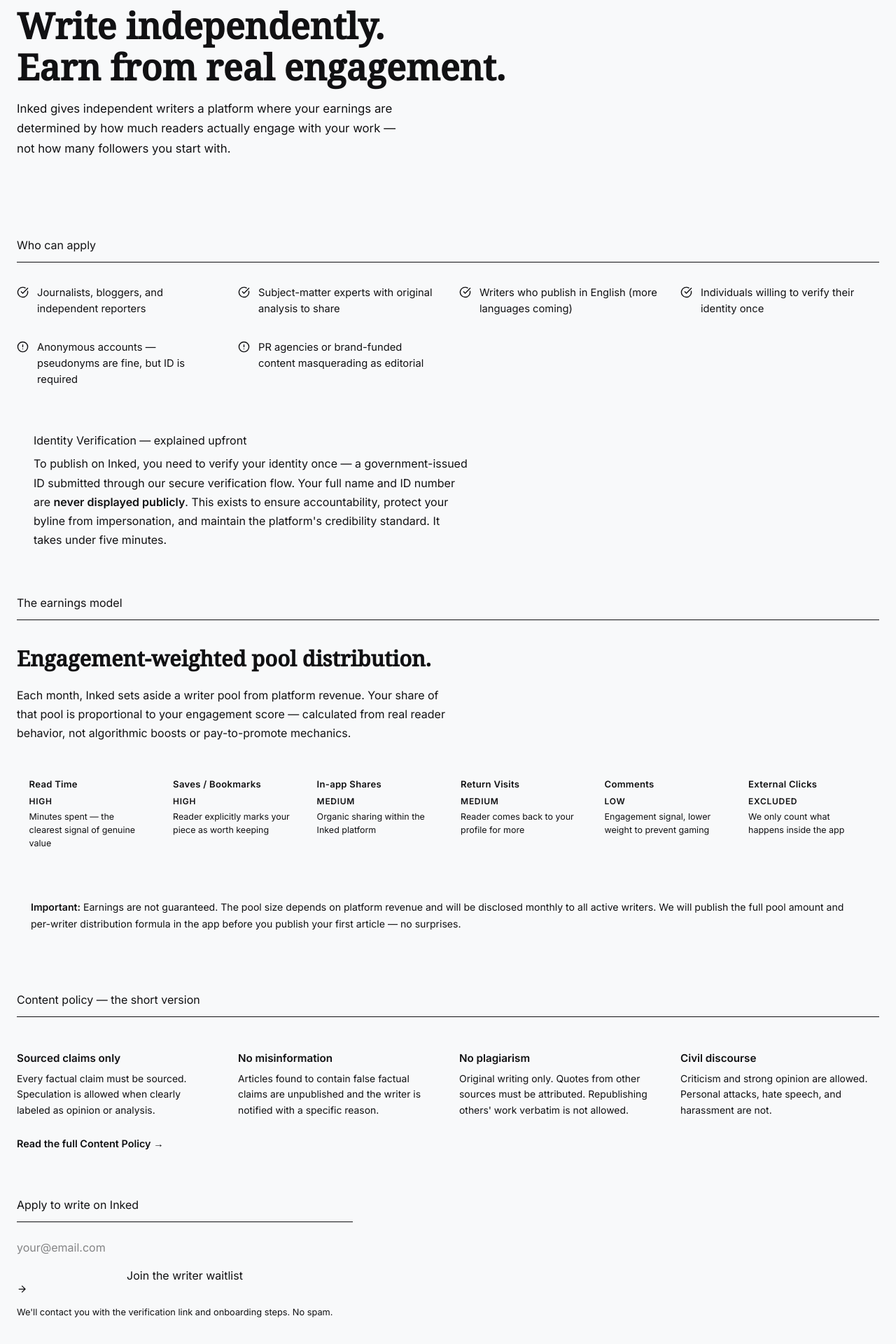
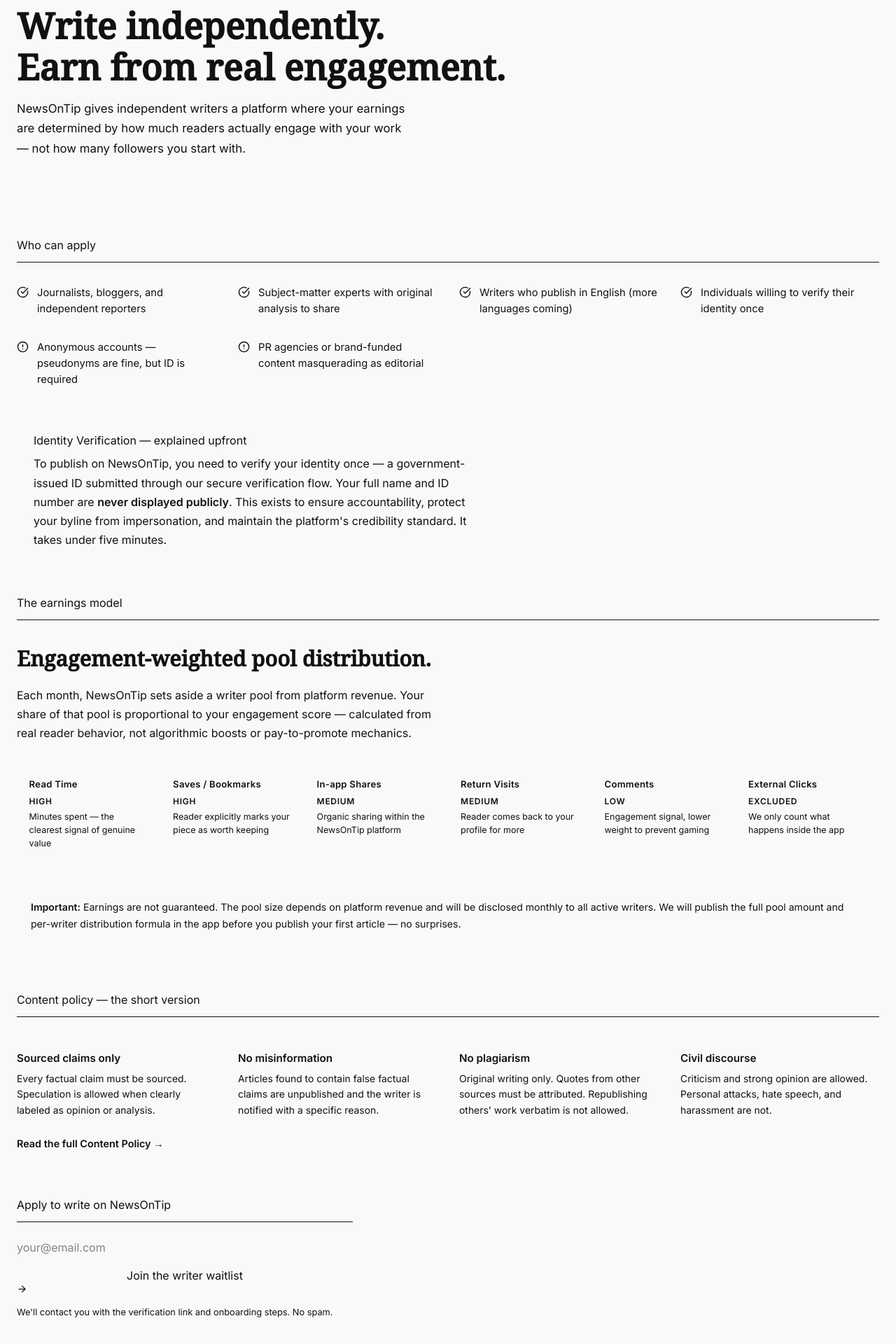
Before and after one commit to SoumyaranjanDS/inked-news, a React (Vite) app in the folder inked-website/: page /writers in a window 1280 px wide. Shown: the part 330-2250 px from the top of the page at 70% size. Built offline with nearby package versions, Linux system fonts and the light colour scheme; no server answers; the HTML template or start-up script is replaced by a standard one.

Commit message:
update Writers.jsx

```diff
--- a/inked-website/src/pages/Writers.jsx
+++ b/inked-website/src/pages/Writers.jsx
@@ -35,7 +35,7 @@
             Write independently.<br />Earn from real engagement.
           </h1>
           <p style={{ maxWidth: '560px', color: 'var(--caption-gray)', fontSize: '1.05rem', lineHeight: 1.7 }}>
-            Inked gives independent writers a platform where your earnings are determined by how much readers actually engage with your work — not how many followers you start with.
+            NewsOnTip gives independent writers a platform where your earnings are determined by how much readers actually engage with your work — not how many followers you start with.
           </p>
         </div>
       </div>
@@ -73,7 +73,7 @@
           <section style={{ marginBottom: '4rem', borderLeft: '3px solid var(--masthead-red)', paddingLeft: '1.5rem' }}>
             <p className="eyebrow" style={{ marginBottom: '0.5rem' }}>Identity Verification — explained upfront</p>
             <p style={{ fontSize: '1rem', color: 'var(--text)', lineHeight: 1.7, maxWidth: '620px' }}>
-              To publish on Inked, you need to verify your identity once — a government-issued ID submitted through our secure verification flow. Your full name and ID number are <strong>never displayed publicly</strong>. This exists to ensure accountability, protect your byline from impersonation, and maintain the platform's credibility standard. It takes under five minutes.
+              To publish on NewsOnTip, you need to verify your identity once — a government-issued ID submitted through our secure verification flow. Your full name and ID number are <strong>never displayed publicly</strong>. This exists to ensure accountability, protect your byline from impersonation, and maintain the platform's credibility standard. It takes under five minutes.
             </p>
           </section>
         </RevealSection>
@@ -87,14 +87,14 @@
               Engagement-weighted pool distribution.
             </h2>
             <p style={{ fontSize: '1rem', color: 'var(--caption-gray)', lineHeight: 1.7, maxWidth: '620px', marginBottom: '2rem' }}>
-              Each month, Inked sets aside a writer pool from platform revenue. Your share of that pool is proportional to your engagement score — calculated from real reader behavior, not algorithmic boosts or pay-to-promote mechanics.
+              Each month, NewsOnTip sets aside a writer pool from platform revenue. Your share of that pool is proportional to your engagement score — calculated from real reader behavior, not algorithmic boosts or pay-to-promote mechanics.
             </p>
 
             <div style={{ display: 'grid', gridTemplateColumns: 'repeat(auto-fit, minmax(180px, 1fr))', gap: '1px', background: 'var(--rule-gray)', border: '1px solid var(--rule-gray)', marginBottom: '2rem' }}>
               {[
                 { signal: 'Read Time', weight: 'High', note: 'Minutes spent — the clearest signal of genuine value' },
                 { signal: 'Saves / Bookmarks', weight: 'High', note: 'Reader explicitly marks your piece as worth keeping' },
-                { signal: 'In-app Shares', weight: 'Medium', note: 'Organic sharing within the Inked platform' },
+                { signal: 'In-app Shares', weight: 'Medium', note: 'Organic sharing within the NewsOnTip platform' },
                 { signal: 'Return Visits', weight: 'Medium', note: 'Reader comes back to your profile for more' },
                 { signal: 'Comments', weight: 'Low', note: 'Engagement signal, lower weight to prevent gaming' },
                 { signal: 'External Clicks', weight: 'Excluded', note: 'We only count what happens inside the app' },
@@ -144,7 +144,7 @@
         {/* Writer signup */}
         <RevealSection>
           <section style={{ maxWidth: '480px' }}>
-            <p className="eyebrow" style={{ marginBottom: '0.75rem' }}>Apply to write on Inked</p>
+            <p className="eyebrow" style={{ marginBottom: '0.75rem' }}>Apply to write on NewsOnTip</p>
             <hr className="rule" style={{ marginBottom: '1.5rem' }} />
             {submitted ? (
               <div style={{ display: 'flex', alignItems: 'center', gap: '0.7rem', color: 'var(--success-green)', fontWeight: 600 }}>
```
